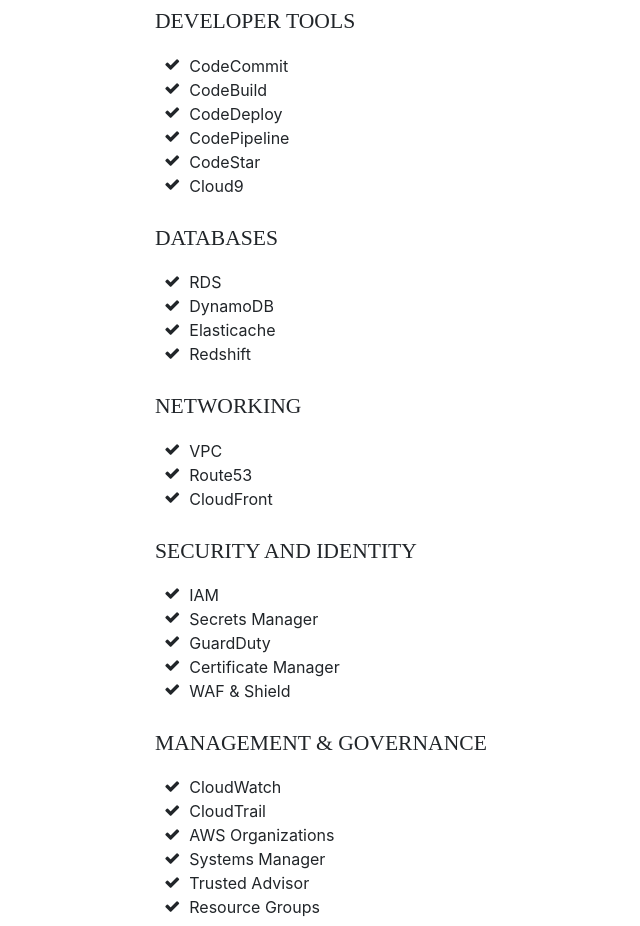
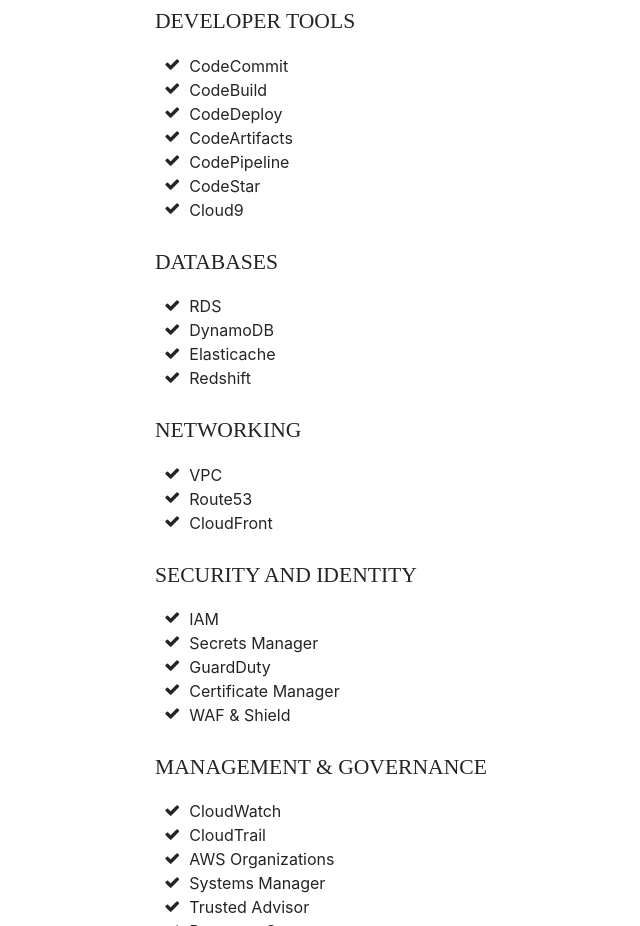
Before and after one commit to narayanants/narayanants.github.io, a website with bundled scripts: page index.html in a window 1280 px wide. Shown: the part 7340-8266 px from the top of the page, without its empty margins (165-805 px from the left). Built offline with nearby package versions, Linux system fonts and the light colour scheme; a web font is replaced by a local one.

Commit message:
Cloud Services Developer Tools section updated

```diff
--- a/index.html
+++ b/index.html
@@ -661,6 +661,7 @@
         <!-- Developer Tools -->
         <div class="subheading mb-3">Developer Tools</div>
         <ul class="fa-ul mb-0">
+
           <li>
             <i class="fa-li fa fa-check"></i>
             CodeCommit
@@ -672,6 +673,10 @@
           <li>
             <i class="fa-li fa fa-check"></i>
             CodeDeploy
+          </li>
+          <li>
+            <i class="fa-li fa fa-check"></i>
+            CodeArtifacts
           </li>
           <li>
             <i class="fa-li fa fa-check"></i>
```
